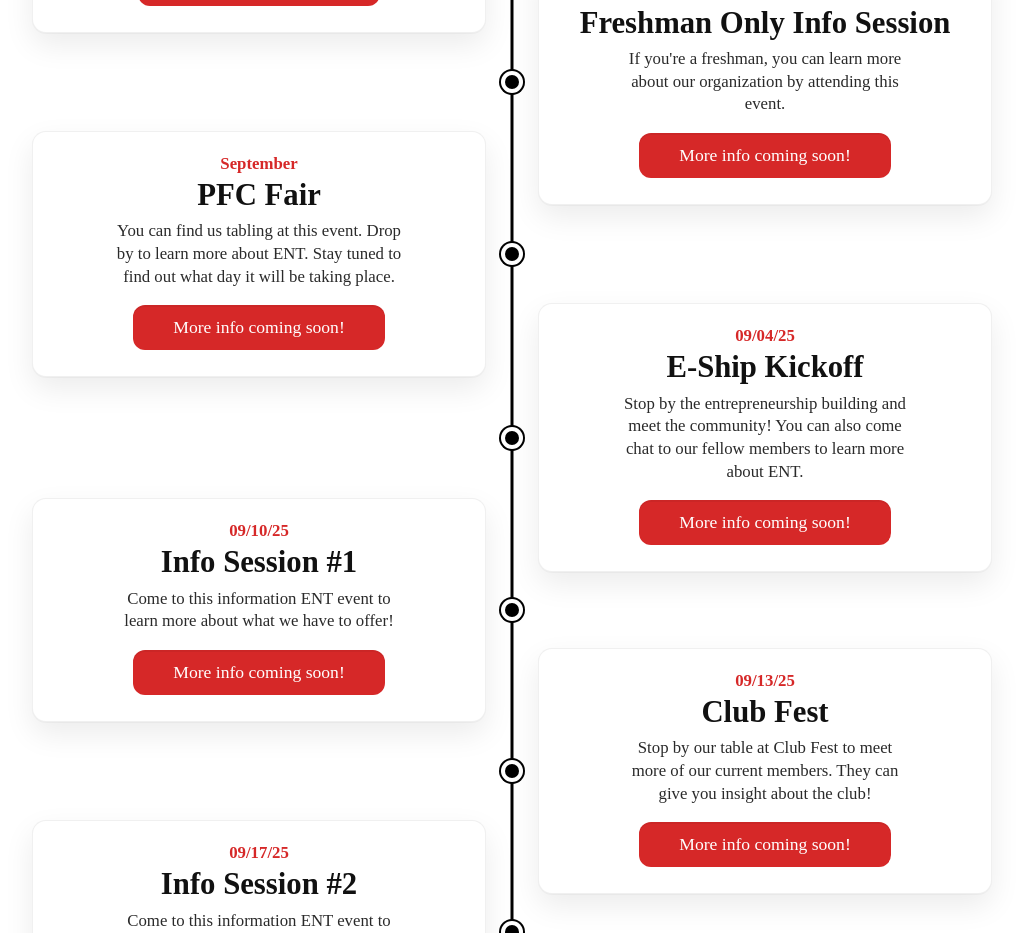
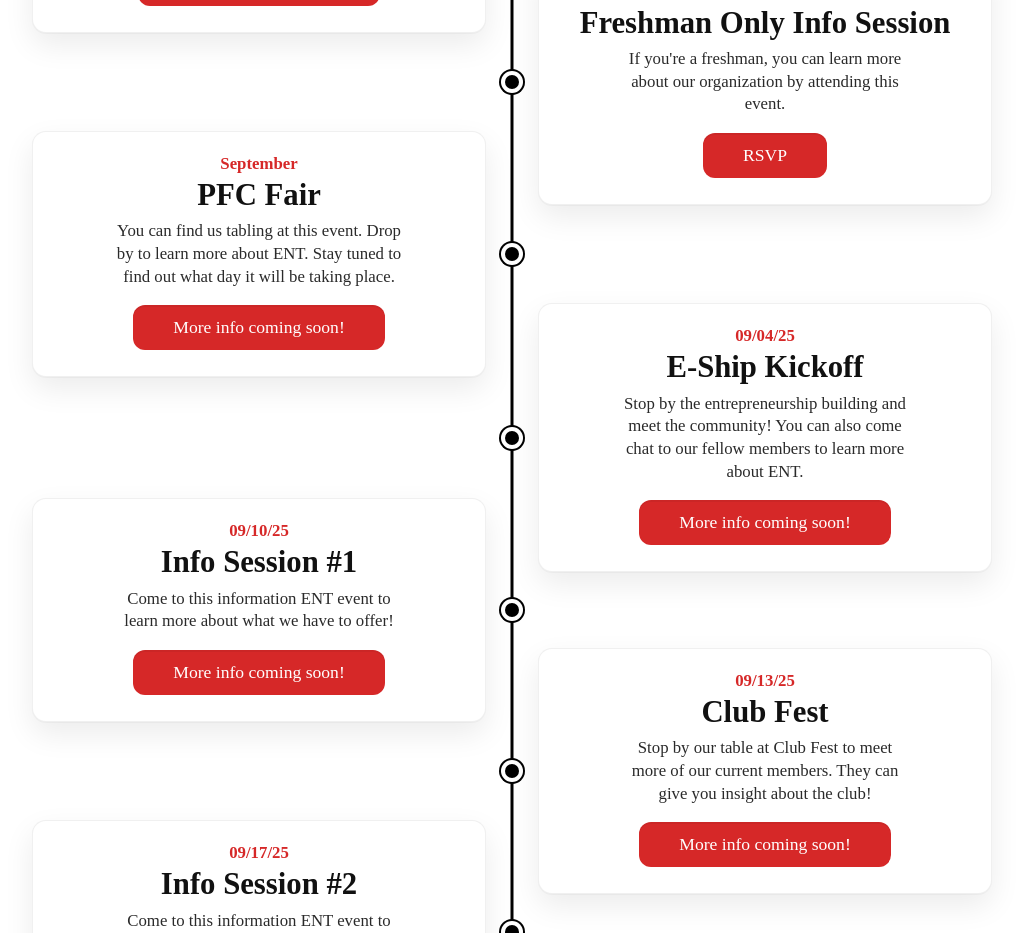
Before and after one commit to entcornell/ent-website, a React (Create React App) app: page /recruitment in a window 1280 px wide. Shown: the part 1100-2033 px from the top of the page, without its empty margins (128-1151 px from the left). Built offline with nearby package versions, Linux system fonts and the light colour scheme; a web font is replaced by a local one.

Commit message:
Updated freshman info session recruitment link

```diff
--- a/src/components/EndeavorsData.js
+++ b/src/components/EndeavorsData.js
@@ -1,4 +1,3 @@
-
 import { faRocket, faComputer, faShirt, faFire, faMicrophone, faPeopleGroup, faNewspaper, faCalendarAlt, faUserTie } from '@fortawesome/free-solid-svg-icons';
 
 export const endeavors = [
@@ -13,14 +12,14 @@ export const endeavors = [
     ],
     thumbs: ["newsletters/issue1/1.png", "newsletters/issue5/3.png", "newsletters/issue6/4.png"],
     link: "/newsletter"
-},
+  },
   {
     title: "Speaker Events",
     img: "images/speakerevent1.jpg",
     desc: "Conversations with entrepreneurs, alumni, and industry leaders hosted weekly by our members.",
     projects: [
       { name: "Speaker Series", detail: "Talk to founders, learn about their personal journeys, and recieve advice.", icon: faFire },
-      { name: "Eccletic Convergence", detail: "Travel to NYC to attend Cornell's annual entrepreneurship conference.", icon: faPeopleGroup },
+      { name: "Eclectic Convergence", detail: "Travel to NYC to attend Cornell's annual entrepreneurship conference.", icon: faPeopleGroup },
       { name: "The Podcast Project", detail: "Converting our speaker series into podcasts for all to listen and enjoy.", icon: faMicrophone },
     ],
     thumbs: ["endeavors/elab-event.jpg", "endeavors/EcclecticConvergence1.jpg", "endeavors/speaker-event1.jpg"],
--- a/src/components/Recruitment.js
+++ b/src/components/Recruitment.js
@@ -21,7 +21,7 @@ const tips_images = [
 
 const eventsData = [
   { when: "Open Now!", title: "Coffee Chats", blurb: "Get to know our wonderful members by requesting a coffee chat! They'll tell you more about the club and what you can expect.", cta: "Coffee Chat a Member", to: "/members" },
-  { when: "08/27/25", title: "Freshman Only Info Session", blurb: "If you're a freshman, you can learn more about our organization by attending this event.", cta: "See Details"},
+  { when: "08/27/25", title: "Freshman Only Info Session", blurb: "If you're a freshman, you can learn more about our organization by attending this event.", cta: "RSVP", to: "https://forms.gle/2Fc4ETvJ8z6QVXTs5"},
   { when: "September", title: "PFC Fair", blurb: "You can find us tabling at this event. Drop by to learn more about ENT. Stay tuned to find out what day it will be taking place.", cta: "See Details" },
   { when: "09/04/25", title: "E-Ship Kickoff", blurb: "Stop by the entrepreneurship building and meet the community! You can also come chat to our fellow members to learn more about ENT.", cta: "See Details" },
   { when: "09/10/25", title: "Info Session #1", blurb: "Come to this information ENT event to learn more about what we have to offer!", cta: "See Details" },
```
